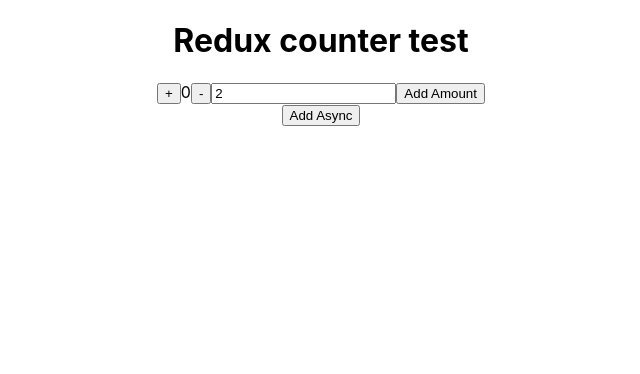
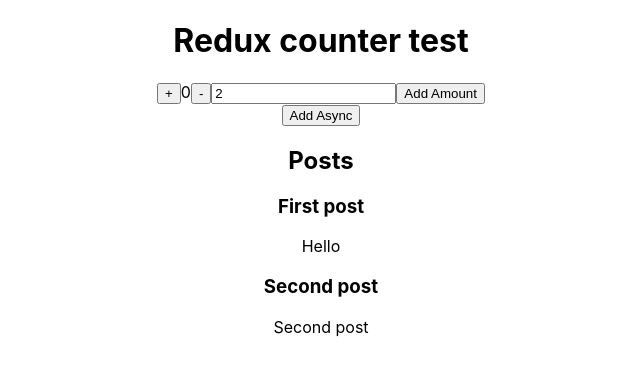
Before and after one commit to jrobertorma/react-redux-examples, a React (Create React App) app: page / in a window 1280 px wide. Shown: the top 374 px of the page, without its empty margins (319-959 px from the left). Built offline with nearby package versions, Linux system fonts and the light colour scheme.

Commit message:
Add display posts functionality

```diff
--- a/package.json
+++ b/package.json
@@ -15,6 +15,7 @@
     "react": "^18.2.0",
     "react-dom": "^18.2.0",
     "react-redux": "^8.0.5",
+    "react-router-dom": "^6.11.2",
     "react-scripts": "5.0.1",
     "redux": "^4.2.1",
     "typescript": "^4.4.2",
--- a/src/App.tsx
+++ b/src/App.tsx
@@ -2,7 +2,8 @@
 import './App.css';
 import { ReduxCounter } from './ReduxCounter';
 import { Provider } from 'react-redux';
-import { store } from "./store";
+import { store } from './store';
+import {PostsList} from './PostsList';
 
 function App() {
   return (
@@ -11,9 +12,12 @@
         <div>
           <ReduxCounter />
         </div>
+        <div>
+          <PostsList />
+        </div>
       </div>
     </Provider>
   );
 }
 
-export default App;
+  export default App;
--- /dev/null
+++ b/src/PostsList.tsx
@@ -0,0 +1,21 @@
+import React from 'react'
+import { useSelector } from 'react-redux'
+import type { RootState } from './store';
+
+export const PostsList = () => {
+  const posts = useSelector( (state: RootState)  => state.reducers.posts)
+
+  const renderedPosts = posts.map(post => (
+    <article className="post-excerpt" key={post.id}>
+      <h3>{post.title}</h3>
+      <p className="post-content">{post.content.substring(0, 100)}</p>
+    </article>
+  ))
+
+  return (
+    <section className="posts-list">
+      <h2>Posts</h2>
+      {renderedPosts}
+    </section>
+  )
+}
--- a/src/ReduxCounter.tsx
+++ b/src/ReduxCounter.tsx
@@ -4,7 +4,7 @@
 import { decrement, increment, incrementByAmount, incrementAsync } from './features/counter/counterSlice';
 
 export function ReduxCounter () {
-  const count = useSelector((state: RootState) => state.counterReducer.value)
+  const count = useSelector((state: RootState) => state.reducers.counter.value)
   const dispatch = useDispatch();
   const [incrementAmount, setIncrementAmount] = useState('2');
 
--- /dev/null
+++ b/src/features/posts/postsSlice.ts
@@ -0,0 +1,14 @@
+import { createSlice } from '@reduxjs/toolkit';
+
+const initialState = [
+  { id: '1', title: 'First post', content: 'Hello' },
+  { id: '2', title: 'Second post', content: 'Second post' }
+]
+
+const postsSlice = createSlice({
+  name: 'posts',
+  initialState,
+  reducers: {}
+});
+
+export default postsSlice.reducer;
--- a/src/store.ts
+++ b/src/store.ts
@@ -1,12 +1,18 @@
-import { configureStore } from '@reduxjs/toolkit'
+import {combineReducers, configureStore} from '@reduxjs/toolkit'
 import counterReducer from './features/counter/counterSlice'
+import postsReducer from './features/posts/postsSlice'
+
+const reducers = combineReducers({
+  'counter': counterReducer,
+  'posts': postsReducer
+});
 
 /**
  * configureStore is the redux-toolkit way of setting up a redux store without having to do a lot of
  * configurations and code, we can pass middleware (like devTools) as parameters
  * */
 export const store = configureStore({
-  'reducer': { counterReducer },
+  'reducer': { reducers },
   'devTools': true
 })
 
```
Also changed, not shown: 1 other file (tests, documents, lock files or other folders).
